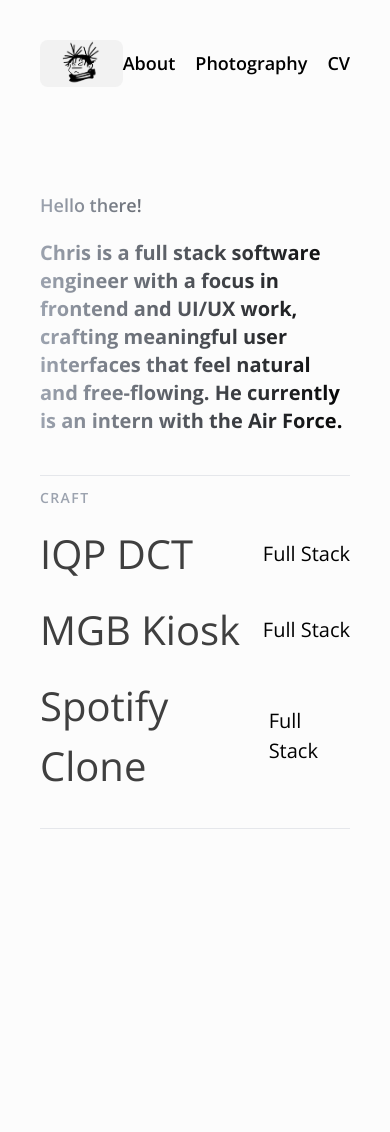
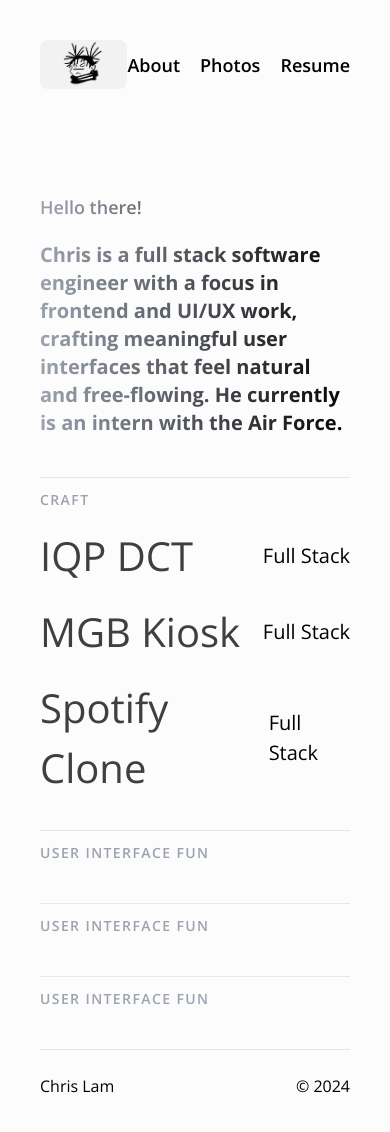
Before and after one commit to clam365/portfolio, a Next.js app: page / in a window 390 px wide. Shown: the top 1132 px of the page. Before the commit the page ends 869 px from the top, so only its background shows below. Built offline with nearby package versions, Linux system fonts and the light colour scheme.

Commit message:
Page Folders and main project page linked

```diff
--- /dev/null
+++ b/app/about/page.tsx
@@ -0,0 +1,7 @@
+export default function page() {
+    return (
+        <div>
+            hello
+        </div>
+    )
+}
--- /dev/null
+++ b/app/components/Footer.tsx
@@ -0,0 +1,8 @@
+export default function Footer() {
+    return (
+        <footer className={"p-6 pl-0 pr-0 pb-0 flex justify-between"}>
+            <h1>Chris Lam</h1>
+            <h1>© 2024</h1>
+        </footer>
+    );
+}
--- a/app/components/LandingContent.tsx
+++ b/app/components/LandingContent.tsx
@@ -1,10 +1,12 @@
 import ProjectSection from "@/app/components/ProjectSection";
+import UserInterfaceFun from "@/app/components/UserInterfaceFun";
+import Footer from "@/app/components/Footer";
 
 
 export default function LandingContent() {
     return (
 
-        <div className={"p-10 sm:pt-0 xl:pt-10 md:pt-0 lg:pt-10 "}>
+        <div className={"p-10 sm:pt-0 xl:pt-10 md:pt-0 lg:pt-10"}>
             {/* Introduction */}
             <div className={"text-transparent bg-clip-text bg-gradient-to-r from-gray-400 to-black"}>
                 <h1 className="font-semibold text-lg md:text-xl lg:text-2xl mb-5">
@@ -18,6 +20,10 @@ export default function LandingContent() {
             </div>
             <hr className={"mt-10"}/>
             <ProjectSection/>
+            <UserInterfaceFun/>
+            <UserInterfaceFun/>
+            <UserInterfaceFun/>
+            <Footer/>
         </div>
     );
 }
--- a/app/components/Sidebar.tsx
+++ b/app/components/Sidebar.tsx
@@ -4,7 +4,7 @@ const Sidebar = () => {
     return (
         <div>
             {/* Mobile View */}
-            <div className="lg:hidden p-10 flex justify-between m-auto items-center ">
+            <div className="lg:hidden p-10 flex justify-between m-auto items-center">
                     <div>
                         <Link href="/">
                             <Image src="/choso2.png" alt="logo" width={87} height={48} className="rounded-lg mb-6"/>
@@ -15,10 +15,10 @@ const Sidebar = () => {
                             <h1 className="font-semibold text-lg mb-4 hover:text-gray-400 transition mr-5">About</h1>
                         </Link>
                         <Link href={"/photography"}>
-                            <h1 className="font-semibold text-lg mb-4 hover:text-gray-400 transition mr-5">Photography</h1>
+                            <h1 className="font-semibold text-lg mb-4 hover:text-gray-400 transition mr-5">Photos</h1>
                         </Link>
                         <Link href={"/cv"}>
-                            <h1 className="font-semibold text-lg mb-6 hover:text-gray-400 transition">CV</h1>
+                            <h1 className="font-semibold text-lg mb-6 hover:text-gray-400 transition">Resume</h1>
                         </Link>
                     </div>
             </div>
@@ -26,41 +26,49 @@ const Sidebar = () => {
 
 
             {/* Sidebar on Desktop/Laptop */}
-            <aside className=" w-64 h-screen p-12 border-r border-neutral-200 lg:block hidden ">
+            <aside className="w-64 h-full p-12 border-r border-neutral-200 lg:block hidden fixed">
                 <nav>
                     <div>
                         <Link href={"/"}><Image src={"/choso2.png"} alt={"logo"} width={87} height={48}
                                                 className={"rounded-lg mb-6"}/></Link>
 
                         <Link href={"/about"}>
-                            <h1 className="font-semibold text-xl mb-4 hover:text-gray-400 transition">About</h1>
+                            <h1 className="font-semibold text-xl mb-4 hover:text-gray-400 transition transform hover:translate-x-1">About</h1>
                         </Link>
                         <Link href={"/photography"}>
-                            <h1 className="font-semibold text-xl mb-4 hover:text-gray-400 transition">Photography</h1>
+                            <h1 className="font-semibold text-xl mb-4 hover:text-gray-400 transition transform hover:translate-x-1">Photography</h1>
                         </Link>
                         <Link href={"/cv"}>
-                        <h1 className="font-semibold text-xl mb-6 hover:text-gray-400 transition">CV</h1>
+                            <h1 className="font-semibold text-xl mb-6 hover:text-gray-400 transition transform hover:translate-x-1">Resume</h1>
                         </Link>
                     </div>
                     <hr className={"mb-6"}/>
                     <div>
                         <h1 className="text-gray-400 text-sm mb-3 font-semibold">PROJECTS</h1>
-                        <Link href={"/iqpDCT"}><p className="text-sm mb-2 hover:text-gray-400 transition">IQP DCT</p>
+                        <Link href={"/iqpDCT"}><p
+                            className="text-sm mb-2 transition  transform hover:translate-x-1 hover:text-gray-400">IQP
+                            DCT</p>
                         </Link>
-                        <Link href={"/mgbKiosk"}><p className="text-sm mb-2 hover:text-gray-400 transition">MGB
+                        <Link href={"/mgb-kiosk"}><p
+                            className="text-sm mb-2 transition  transform hover:translate-x-1 hover:text-gray-400">MGB
                             Kiosk</p>
                         </Link>
-                        <Link href={"/spotify-clone"}><p className="text-sm mb-6 hover:text-gray-400 transition">Spotify
+                        <Link href={"/spotify-clone"}><p
+                            className="text-sm mb-6 transition  transform hover:translate-x-1 hover:text-gray-400">Spotify
                             Clone</p></Link>
                     </div>
                     <hr className={"mb-6"}/>
                     <div>
                         <h1 className="text-gray-400 text-sm mb-2 font-semibold">CONTACT</h1>
-                        <p className="text-sm mb-2 hover:text-gray-400 transition">Email</p>
+                        <p className="text-sm mb-2 transition  transform hover:translate-x-1 hover:text-gray-400">Email</p>
                         <Link href={"https://www.linkedin.com/in/chrislam365"}><p
-                            className="text-sm mb-2 hover:text-gray-400 transition">LinkedIn</p></Link>
-                        <Link href={"https://github.com/clam365"}><p
-                            className="text-sm mb-2 hover:text-gray-400 transition">Github</p></Link>
+                            className="text-sm mb-2 transition  transform hover:translate-x-1 hover:text-gray-400">LinkedIn</p>
+                        </Link>
+                        <Link href={"https://github.com/clam365"}>
+                            <p className="text-sm mb-2 transition  transform hover:translate-x-1 hover:text-gray-400">
+                                Github
+                            </p>
+                        </Link>
 
                     </div>
                 </nav>
--- /dev/null
+++ b/app/components/UserInterfaceFun.tsx
@@ -0,0 +1,11 @@
+
+export default function UserInterfaceFun() {
+    return (
+        <div>
+            <h1 className="font-semibold text-gray-400 text-sm mt-3 tracking-widest mb-10">
+                USER INTERFACE FUN
+            </h1>
+            <hr/>
+        </div>
+    );
+}
--- a/app/csProjects/page.tsx
+++ b/app/csProjects/page.tsx
@@ -3,25 +3,28 @@ import styles from './page.module.css'
 import { useState } from 'react';
 import Project from './Project';
 import Modal from './Modal';
+import Link from "next/link";
 
 const projects = [
     {
         title: "IQP DCT",
         src: "dct.png",
-        color: "#0D0D0D"
+        color: "#121212",
+        linkTo: "/iqpDCT"
     },
     {
         title: "MGB Kiosk",
         src: "cs3733.JPG",
-        color: "#e0e0e0"
+        color: "#e0e0e0",
+        linkTo: "/mgb-kiosk"
     },
     {
         title: "Spotify Clone",
         src: "spotify.JPG",
-        color: "#22c55e"
+        color: "#22c55e",
+        linkTo: "/spotify-clone"
     },
 ]
-
 
 export default function Page() {
 
@@ -32,7 +35,11 @@ export default function Page() {
             <div className={styles.body}>
                 {
                     projects.map( (project, index) => {
-                        return <Project index={index} title={project.title} setModal={setModal} key={index}/>
+                        return (
+                                <Link href={project.linkTo} key={index}>
+                                    <Project index={index} title={project.title} link={project.linkTo} setModal={setModal} key={index}/>
+                                </Link>
+                            );
                     })
                 }
             </div>
--- /dev/null
+++ b/app/iqpDCT/page.tsx
@@ -0,0 +1,7 @@
+export default function page() {
+    return (
+        <div>
+            hello
+        </div>
+    )
+}
--- /dev/null
+++ b/app/mgb-kiosk/page.tsx
@@ -0,0 +1,7 @@
+export default function page() {
+    return (
+        <div>
+            hello
+        </div>
+    )
+}
--- a/app/page.tsx
+++ b/app/page.tsx
@@ -1,13 +1,13 @@
-
 import Sidebar from "@/app/components/Sidebar";
 import LandingContent from "@/app/components/LandingContent";
 
 export default function Home() {
-  return (
-      <div className={"lg:flex"}>
-        <Sidebar/>
-        <LandingContent/>
-      </div>
-
-  );
+    return (
+        <div className="lg:flex">
+            <Sidebar />
+            <div className="lg:ml-64 flex-1">
+                <LandingContent />
+            </div>
+        </div>
+    );
 }
--- /dev/null
+++ b/app/photography/page.tsx
@@ -0,0 +1,7 @@
+export default function page() {
+    return (
+        <div>
+            hello
+        </div>
+    )
+}
--- /dev/null
+++ b/app/spotify-clone/page.tsx
@@ -0,0 +1,7 @@
+export default function page() {
+    return (
+        <div>
+            hello
+        </div>
+    )
+}
```
